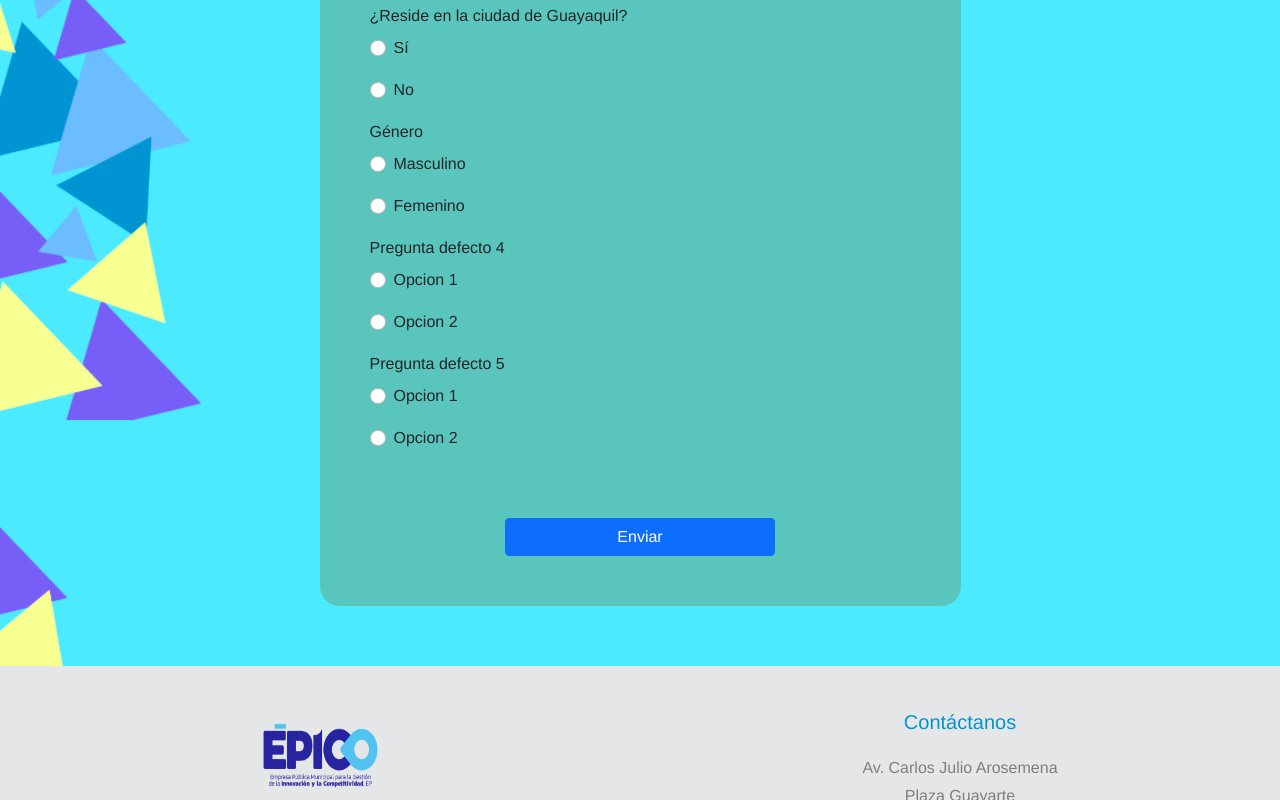
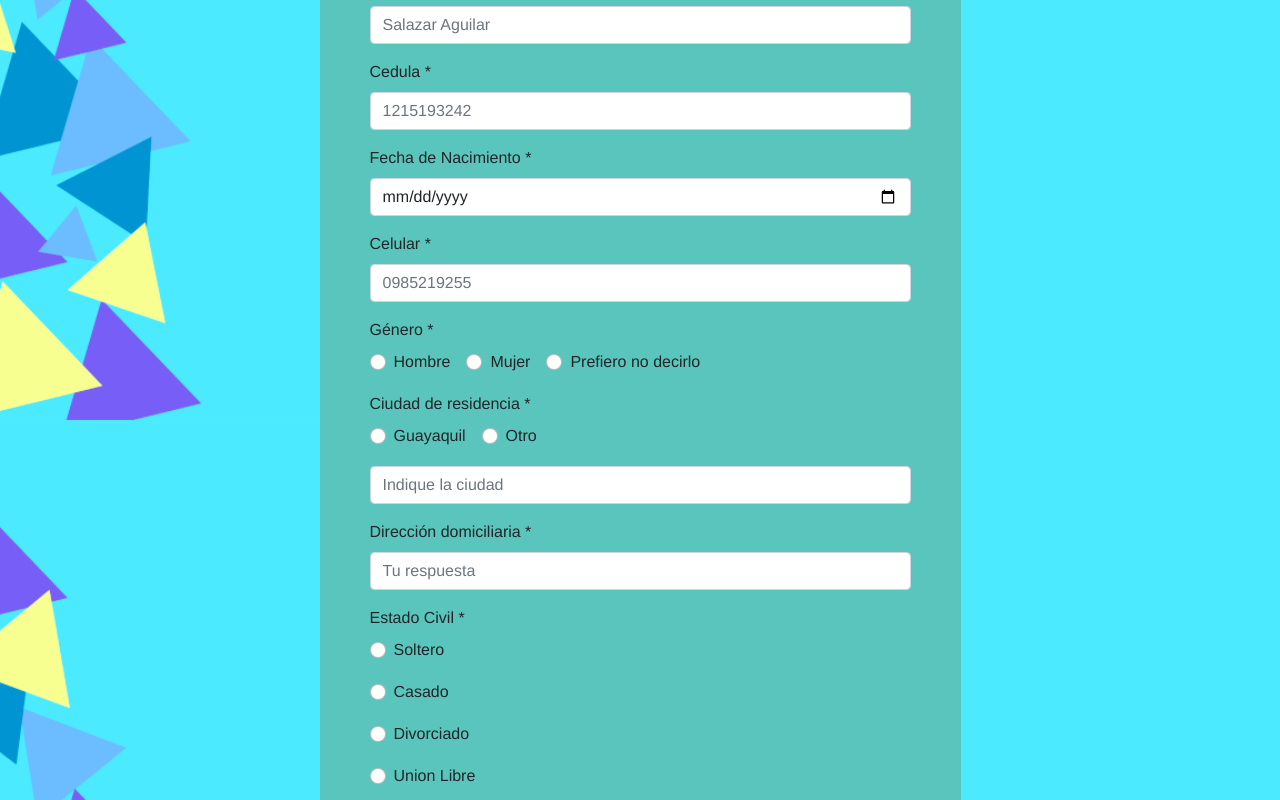
Before and after one commit to xmichelle26x/epico_project, a React (Create React App) app: page /application in a window 1280 px wide. Shown: the part 380-1180 px from the top of the page. Built offline with nearby package versions, Linux system fonts and the light colour scheme.

Commit message:
Form Aplication

```diff
--- a/src/pages/aplicant/applicationForm.jsx
+++ b/src/pages/aplicant/applicationForm.jsx
@@ -114,21 +114,65 @@ function ApplicationForm() {
                 <p style={{marginBottom:'20px', textAlign:'left', marginLeft:'50px'}}>Completa por favor el siguiente formulario para continuar a la siguiente fase</p>
 
                         <Form className="colForm" style={{textAlign:'left'}}>
-                        {questions.map(e => (
-                            <Form.Group className="mb-3" controlId={e.id}>
-                                <Form.Label>{e.description}</Form.Label>
+                            <Form.Group className="mb-3" >
+                                <Form.Label htmlFor="name"><span>Nombres *</span></Form.Label>
+                                <Form.Control type="text" id="name" placeholder="Juan Andrés"/>
+                            </Form.Group>
+                            <Form.Group className="mb-3" >
+                                <Form.Label htmlFor="lastName"><span>Apellidos *</span></Form.Label>
+                                <Form.Control type="text" id="lastName" placeholder="Salazar Aguilar"/>
+                            </Form.Group>
+                            <Form.Group className="mb-3" >
+                                <Form.Label htmlFor="identification"><span>Cedula *</span></Form.Label>
+                                <Form.Control type="text" id="identification" placeholder="1215193242"/>
+                            </Form.Group>
+                            <Form.Group className="mb-3" >
+                                <Form.Label htmlFor="birthday"><span>Fecha de Nacimiento *</span></Form.Label>
+                                <Form.Control type="date" id="birthday"/>
+                            </Form.Group>
+                            <Form.Group className="mb-3" >
+                                <Form.Label htmlFor="phone"><span>Celular *</span></Form.Label>
+                                <Form.Control type="text" id="phone" placeholder="0985219255"/>
+                            </Form.Group>
+                            <Form.Group className="mb-3" >
+                                <Form.Label><span>Género *</span></Form.Label>
+                                <div key="inline-gender" className="mb-3">
+                                    <Form.Check inline type="radio" name="gender" id="male" label="Hombre" />
+                                    <Form.Check inline type="radio" name="gender" id="female" label="Mujer" />
+                                    <Form.Check inline type="radio" name="gender" id="other" label="Prefiero no decirlo" />
+                                </div>
+                            </Form.Group>
+                            <Form.Group className="mb-3" >
+                                <Form.Label htmlFor="city"><span>Ciudad de residencia *</span></Form.Label>
+                                <div key="inline-city" className="mb-3">
+                                    <Form.Check inline type="radio" name="city" id="guayaquil" label="Guayaquil" />
+                                    <Form.Check inline type="radio" name="city" id="other_city" label="Otro" />
+                                </div>
+                                <Form.Control type="text" id="phone" placeholder="Indique la ciudad"/>
 
-                                {e.options.map(o => (
-                                    <div key="inline-radio" className="mb-3">
-                                        <Form.Check inline type="radio" name={`Q-${e.id}`} id={`inline-${o.id}`} label={o.description} />
-                                    </div>
-
-                                ))}
                             </Form.Group>
-                        ))}
-                        <div class="col text-center">
-                        <Button style={{width:'50%', marginTop:'50px'}} onClick={ ()=>{ setShow(true)}}>Enviar</Button>
-                        </div>
+                            <Form.Group className="mb-3" >
+                                <Form.Label htmlFor="address"><span>Dirección domiciliaria *</span></Form.Label>
+                                <Form.Control type="text" id="address" placeholder="Tu respuesta"/>
+                            </Form.Group>
+                            <Form.Group className="mb-3" >
+                                <Form.Label htmlFor="city"><span>Estado Civil *</span></Form.Label>
+                                <div key="inline-marital-status" className="mb-3">
+                                    <Form.Check inline type="radio" name="marital_status" id="single" label="Soltero" />
+                                </div>
+                                <div key="inline-marital-status" className="mb-3">
+                                    <Form.Check inline type="radio" name="marital_status" id="married" label="Casado" />
+                                </div>
+                                <div key="inline-marital-status" className="mb-3">
+                                    <Form.Check inline type="radio" name="marital_status" id="divorced" label="Divorciado" />
+                                </div>
+                                <div key="inline-marital-status" className="mb-3">
+                                    <Form.Check inline type="radio" name="marital_status" id="free_union" label="Union Libre" />
+                                </div>
+                            </Form.Group>
+                            <div class="col text-center">
+                                <Button style={{width:'50%', marginTop:'50px'}} onClick={ ()=>{ setShow(true)}}>Enviar</Button>
+                            </div>
                         </Form>
                 </Col>
             </Row>
```
Also changed, not shown: src/pages/admin/Dashboard.jsx (added, +9 -0 lines), src/pages/components/footer.jsx (added, +52 -0 lines), src/pages/components/modalRegistro.jsx (added, +53 -0 lines), src/pages/components/navbar.jsx (added, +33 -0 lines), src/pages/components/sidebar.jsx (added), 1 other file (tests, documents, lock files or other folders).
